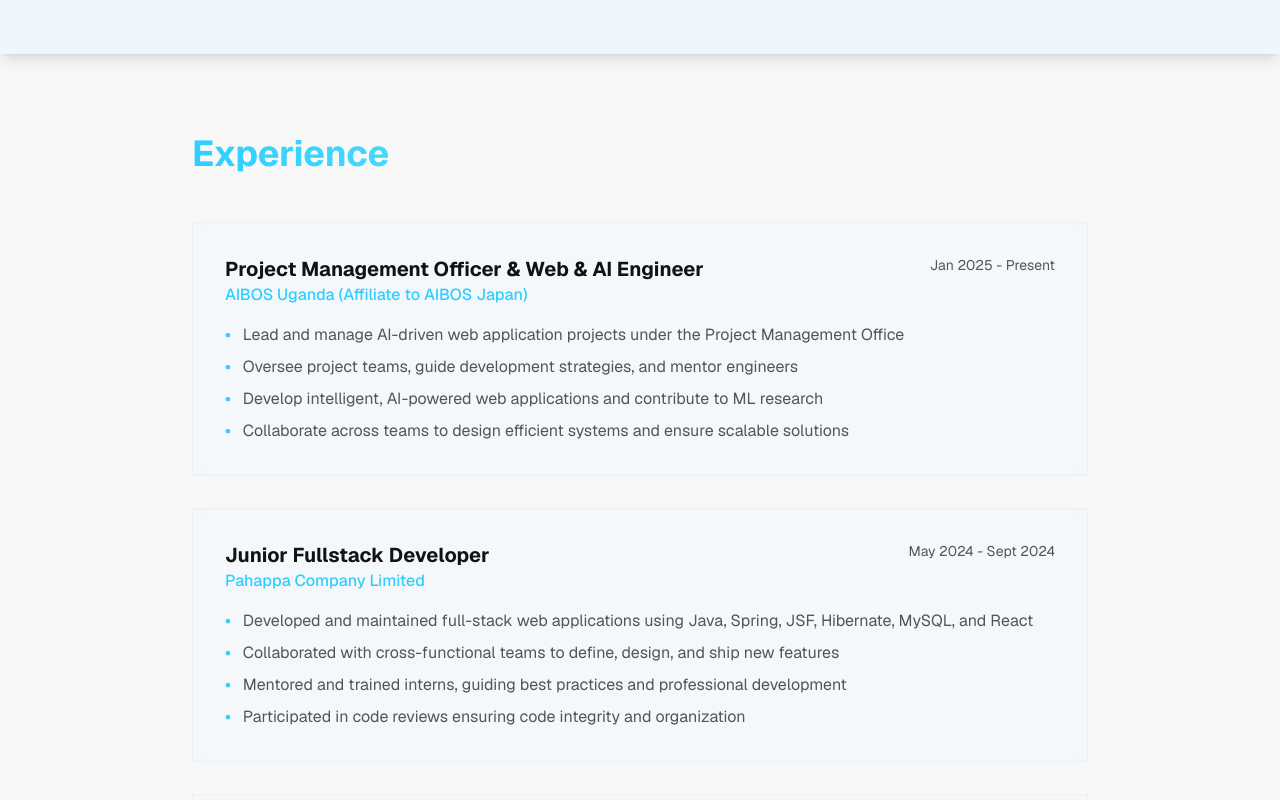
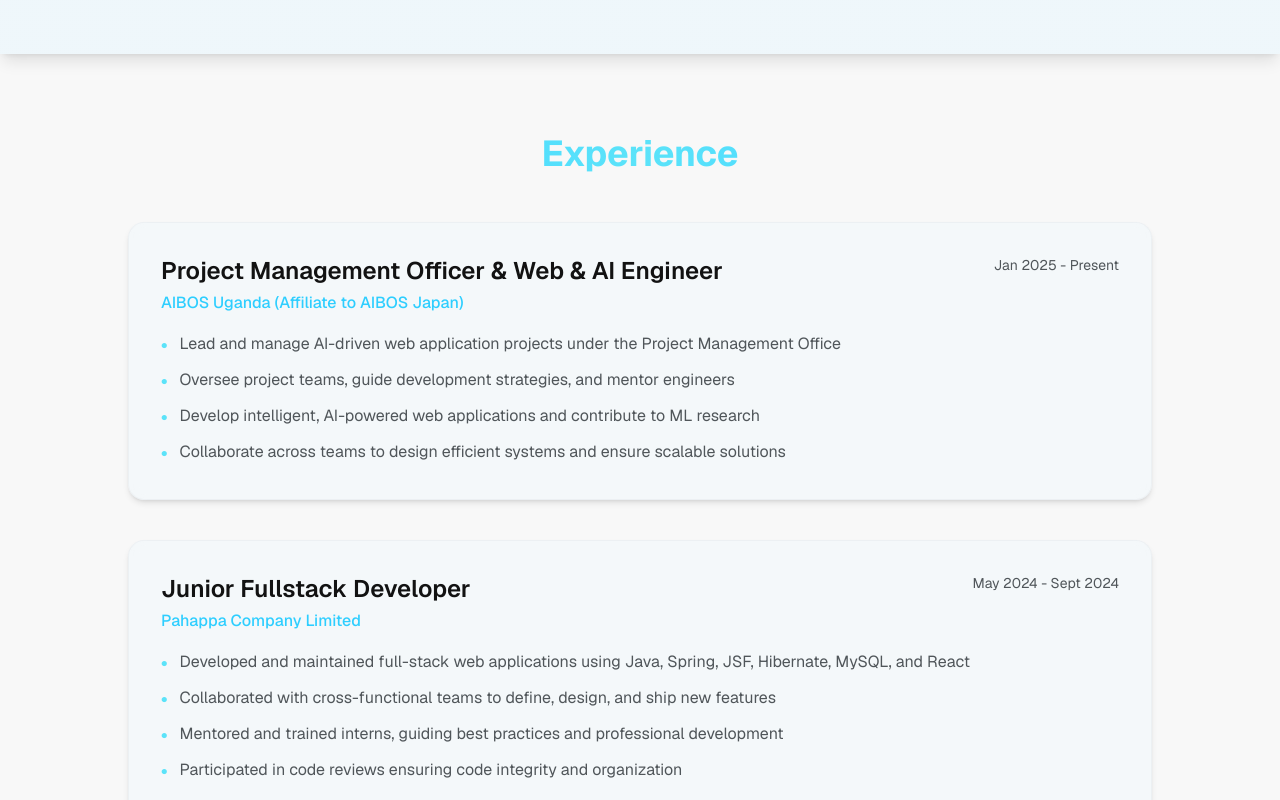
Before and after one commit to NahuriraClintonie/personal-portfolio, a Next.js app: page / in a window 1280 px wide. Shown: the part 1440-2240 px from the top of the page. Built offline with nearby package versions, Linux system fonts and the light colour scheme.

Commit message:
ui: improve the experience sections design

```diff
--- a/components/experience.tsx
+++ b/components/experience.tsx
@@ -48,25 +48,28 @@
 
   return (
     <section id="experience" className="py-20 px-4">
-      <div className="max-w-4xl mx-auto">
-        <h2 className="text-3xl md:text-4xl font-bold mb-12 gradient-text">Experience</h2>
+      <div className="max-w-5xl mx-auto">
+        <h2 className="text-3xl md:text-4xl font-bold mb-12 gradient-text text-center">Experience</h2>
 
-        <div className="space-y-8">
+        <div className="space-y-10">
           {experiences.map((exp, index) => (
-            <div key={index} className="glass-effect p-6 md:p-8 rounded-lg hover:bg-card/80 transition-colors">
+            <div
+              key={index}
+              className="glass-effect p-6 md:p-8 rounded-2xl hover:bg-card/80 transition-all duration-300 shadow-md hover:shadow-xl border border-border/20"
+            >
               <div className="flex flex-col md:flex-row md:justify-between md:items-start gap-2 mb-4">
                 <div>
-                  <h3 className="text-xl font-bold text-foreground">{exp.title}</h3>
-                  <p className="text-secondary font-medium">{exp.company}</p>
+                  <h3 className="text-xl md:text-2xl font-semibold text-foreground mb-1">{exp.title}</h3>
+                  <p className="text-secondary font-medium text-sm md:text-base">{exp.company}</p>
                 </div>
-                <p className="text-sm text-muted-foreground whitespace-nowrap">{exp.period}</p>
+                <p className="text-sm text-muted-foreground whitespace-nowrap md:text-right">{exp.period}</p>
               </div>
 
               <ul className="space-y-2">
                 {exp.responsibilities.map((resp, idx) => (
                   <li key={idx} className="text-muted-foreground flex gap-3">
-                    <span className="text-secondary font-bold">•</span>
-                    <span>{resp}</span>
+                    <span className="text-accent font-bold text-lg">•</span>
+                    <span className="text-sm md:text-base leading-relaxed">{resp}</span>
                   </li>
                 ))}
               </ul>
```
